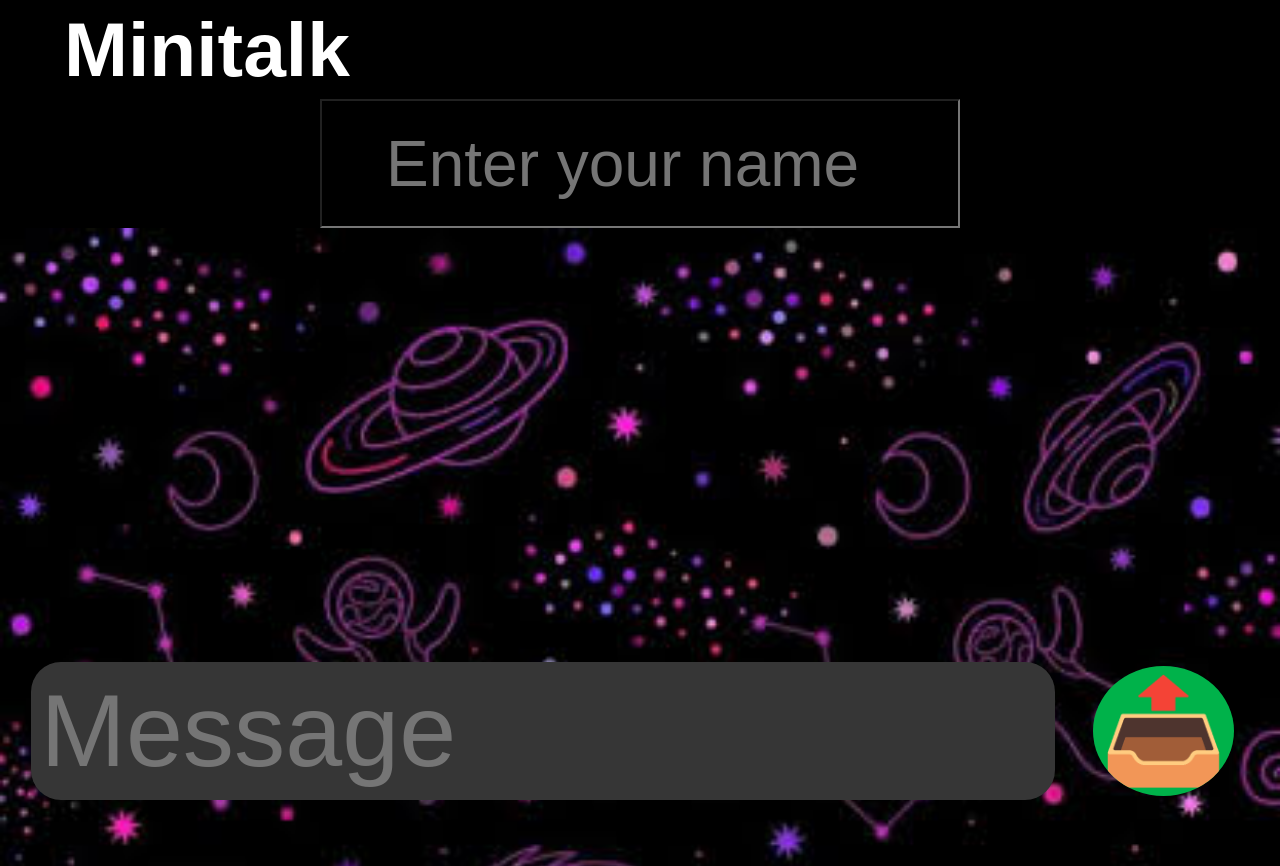
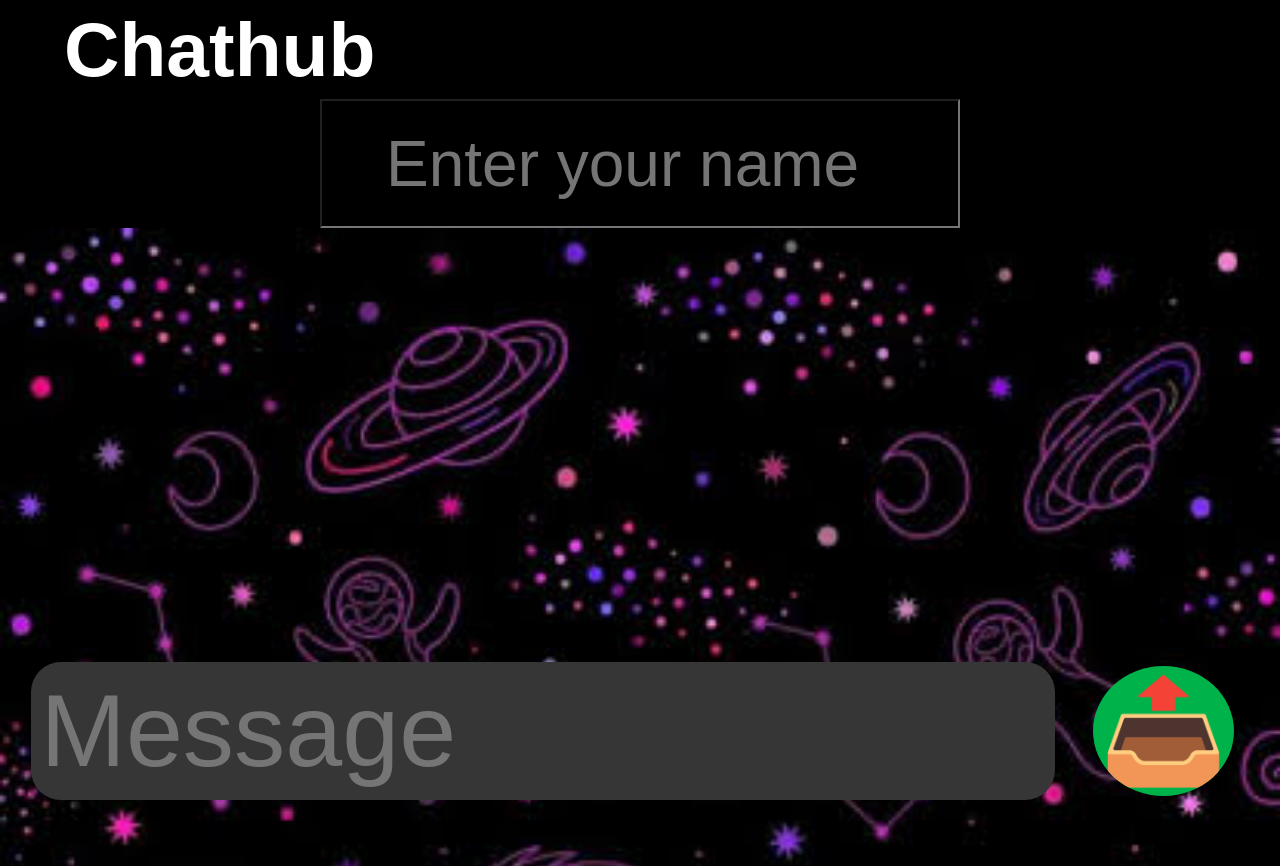
Before and after one commit to Nonygopal-roy-wd/Chathub, a plain HTML site: page index.html in a window 1280 px wide. Shown: the top 866 px of the page. Drawn offline with Linux system fonts and the light colour scheme; no server answers.

Commit message:
update index.html

```diff
--- a/index.html
+++ b/index.html
@@ -144,7 +144,7 @@
 </head>
 
 <body oncontextmenu="return false">
-  <h2>Minitalk</h2>
+  <h2>Chathub</h2>
   <input type="text" id="username" placeholder="Enter your name"><br>
 
   <div id="chat-box">
```
